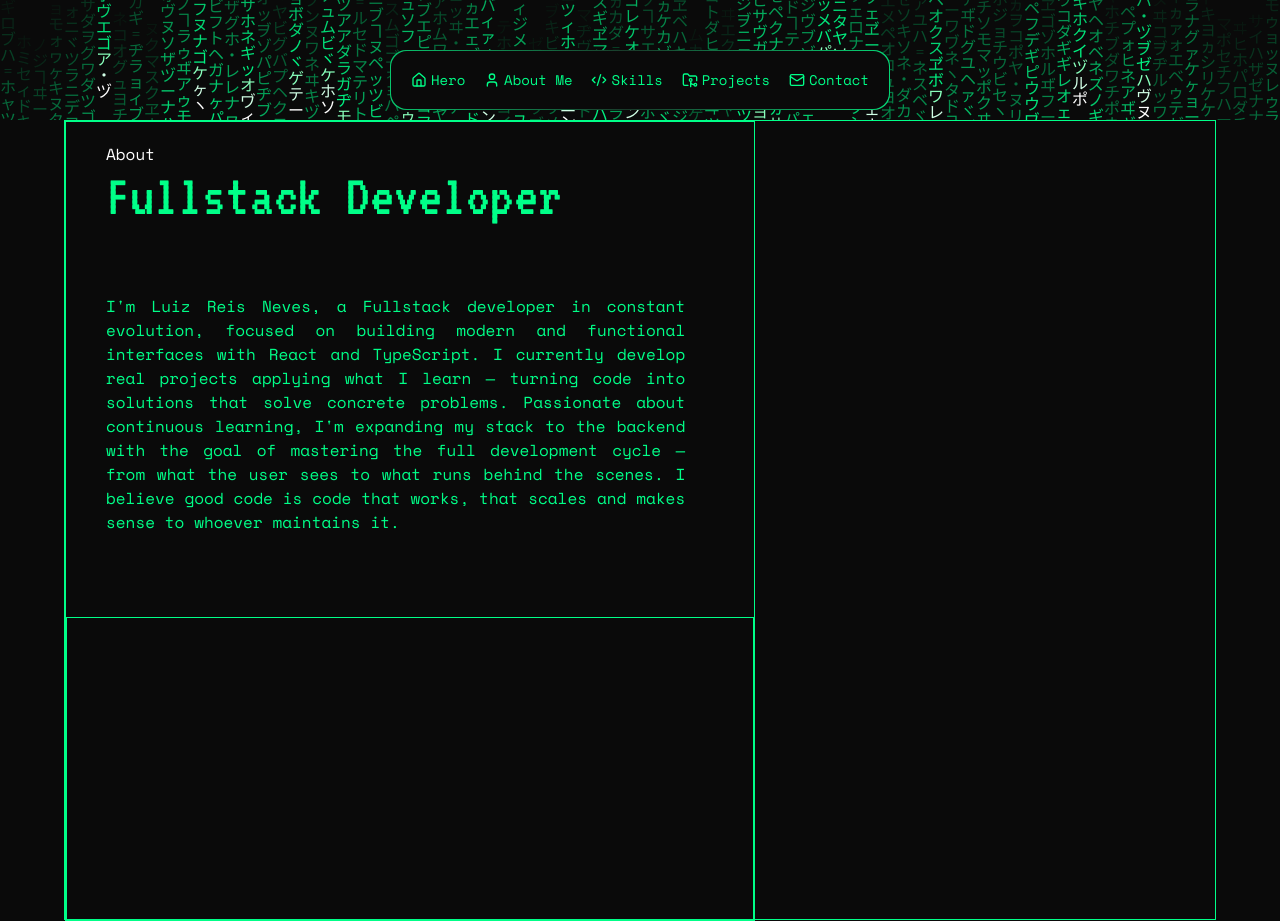
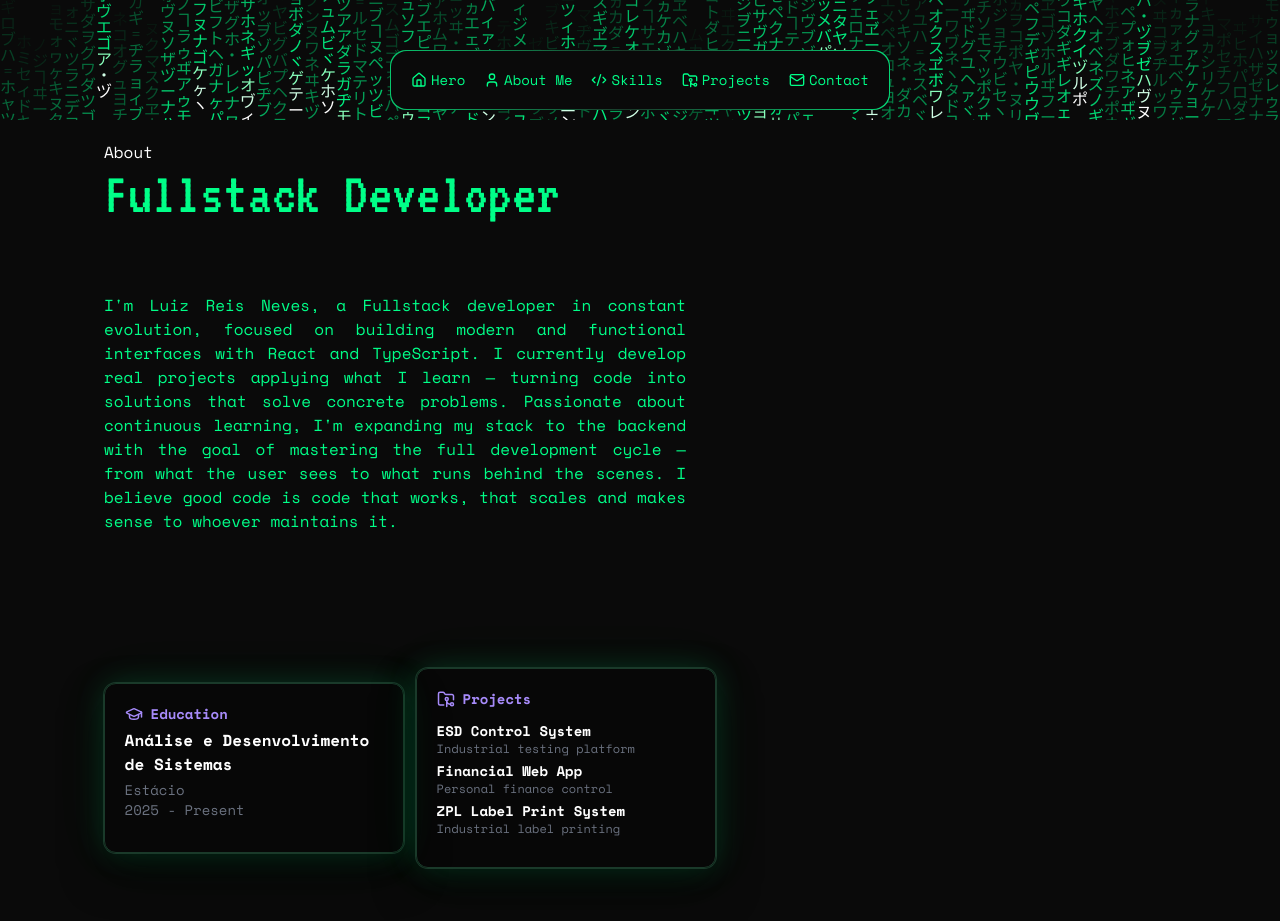
Before and after one commit to Luiz-Reis-Neves/portfolio, a React (Vite) app: page / in a window 1280 px wide. Shown: the part 680-1601 px from the top of the page. Built offline with nearby package versions, Linux system fonts and the light colour scheme.

Commit message:
feat: add education and projects cards to about me section

```diff
--- a/src/components/aboutMe/AboutMe.tsx
+++ b/src/components/aboutMe/AboutMe.tsx
@@ -4,7 +4,7 @@ export function AboutMe() {
     return (
         <div className="min-h-screen w-full">
             <div className="max-w-6xl mx-auto">
-                <div className="w-[100%] h-screen flex flex-col md:flex-row gap-8 p-6 md:p-0 border">
+                <div className="w-[100%] h-screen flex flex-col md:flex-row gap-8 p-6 md:p-0">
                     <Photo />
                     <Resume />
                 </div>
--- a/src/components/aboutMe/CardOne.tsx
+++ b/src/components/aboutMe/CardOne.tsx
@@ -1,5 +1,17 @@
-export function CardOne(){
-    return(
-        <></>
+import { GraduationCap } from 'lucide-react'
+
+export function CardOne() {
+    return (
+        <div className="bg-black/30 border border-[var(--color-border)] rounded-xl p-5 w-[300px] h-[170px] terminal-card">
+            <div className="flex items-center gap-2 mb-1">
+                <GraduationCap size={18} className="text-[var(--color-purple)]" />
+                <span className="text-[var(--color-purple)] font-bold text-sm">Education</span>
+            </div>
+            <h3 className="text-[var(--color-white)] font-bold text-base mb-1">
+                Análise e Desenvolvimento de Sistemas
+            </h3>
+            <p className="text-[var(--color-muted)] text-sm">Estácio</p>
+            <p className="text-[var(--color-muted)] text-sm">2025 - Present</p>
+        </div>
     )
 }
--- a/src/components/aboutMe/CardTwo.tsx
+++ b/src/components/aboutMe/CardTwo.tsx
@@ -1,5 +1,26 @@
-export function CardTwo(){
-    return(
-        <></>
+import { FolderGit2 } from 'lucide-react'
+
+export function CardTwo() {
+    return (
+        <div className="bg-black/30 border border-[var(--color-border)] rounded-xl p-5 w-[300px] h-[200px] terminal-card">
+            <div className="flex items-center gap-2 mb-3">
+                <FolderGit2 size={18} className="text-[var(--color-purple)]" />
+                <span className="text-[var(--color-purple)] font-bold text-sm">Projects</span>
+            </div>
+            <div className="flex flex-col gap-1">
+                <div>
+                    <h3 className="text-[var(--color-white)] font-bold text-sm">ESD Control System</h3>
+                    <p className="text-[var(--color-muted)] text-xs">Industrial testing platform</p>
+                </div>
+                <div>
+                    <h3 className="text-[var(--color-white)] font-bold text-sm">Financial Web App</h3>
+                    <p className="text-[var(--color-muted)] text-xs">Personal finance control</p>
+                </div>
+                <div>
+                    <h3 className="text-[var(--color-white)] font-bold text-sm">ZPL Label Print System</h3>
+                    <p className="text-[var(--color-muted)] text-xs">Industrial label printing</p>
+                </div>
+            </div>
+        </div>
     )
 }
--- a/src/components/aboutMe/Resume.tsx
+++ b/src/components/aboutMe/Resume.tsx
@@ -2,7 +2,7 @@ import { CardOne } from "./CardOne.tsx"
 import { CardTwo } from "./CardTwo.tsx"
 export function Resume() {
     return (
-        <div className="w-[60%] h-screen border flex flex-col gap-5">
+        <div className="w-[60%] h-screen flex flex-col gap-5">
             <div className="h-[20%] w-full pl-10 pt-5">
                 <h1 className="text-[var(--color-white)]">About</h1>
                 <h2 className="text-6xl font-[family-name:var(--font-display)]">Fullstack Developer</h2>
@@ -18,7 +18,7 @@ export function Resume() {
                     sees to what runs behind the scenes. I believe good code is code that works,
                     that scales and makes sense to whoever maintains it.</p>
             </div>
-            <div className="h-[40%] w-[100%] border">
+            <div className="h-[40%] w-[100%] flex justify-center items-center gap-3">
                 <CardOne/>
                 <CardTwo/>
             </div>
```
